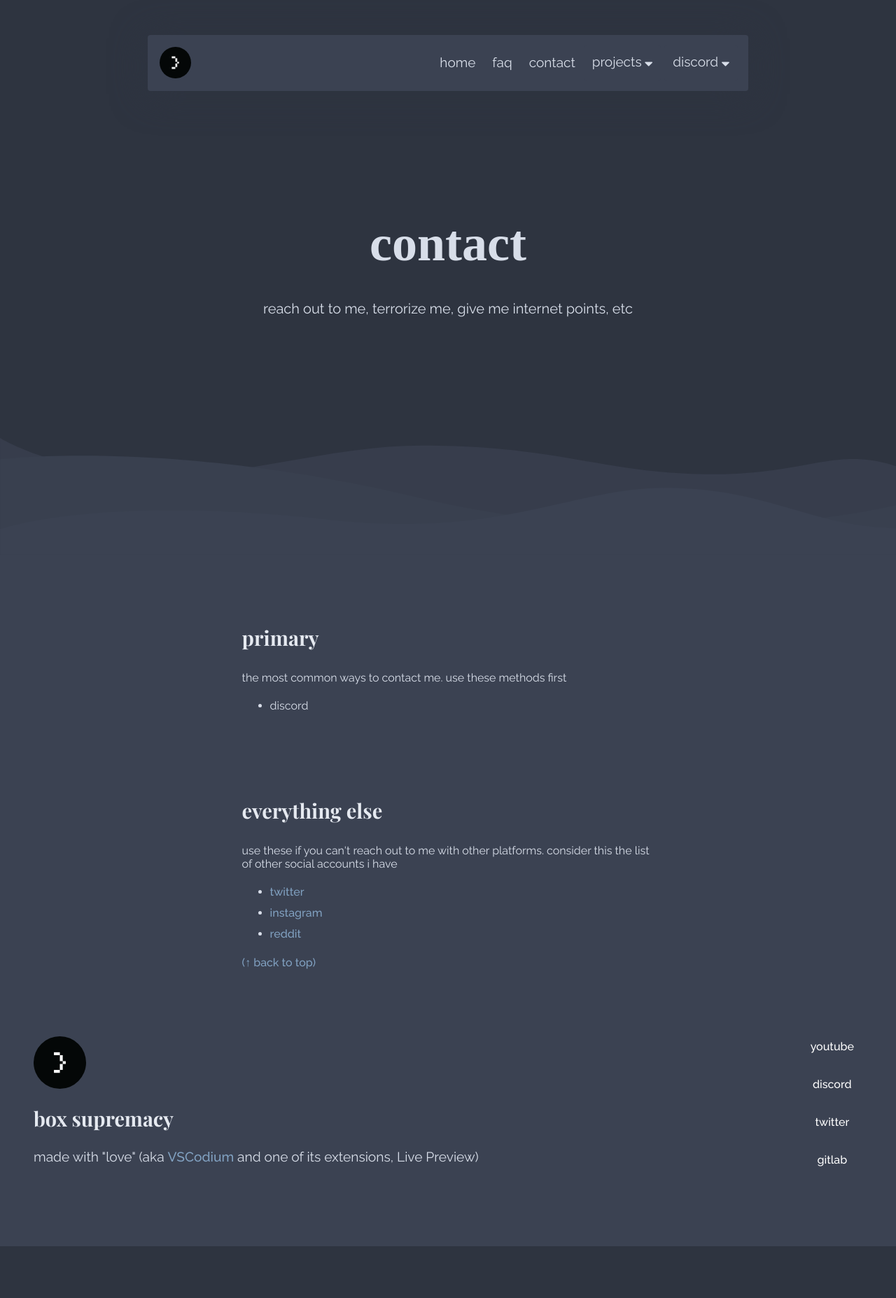
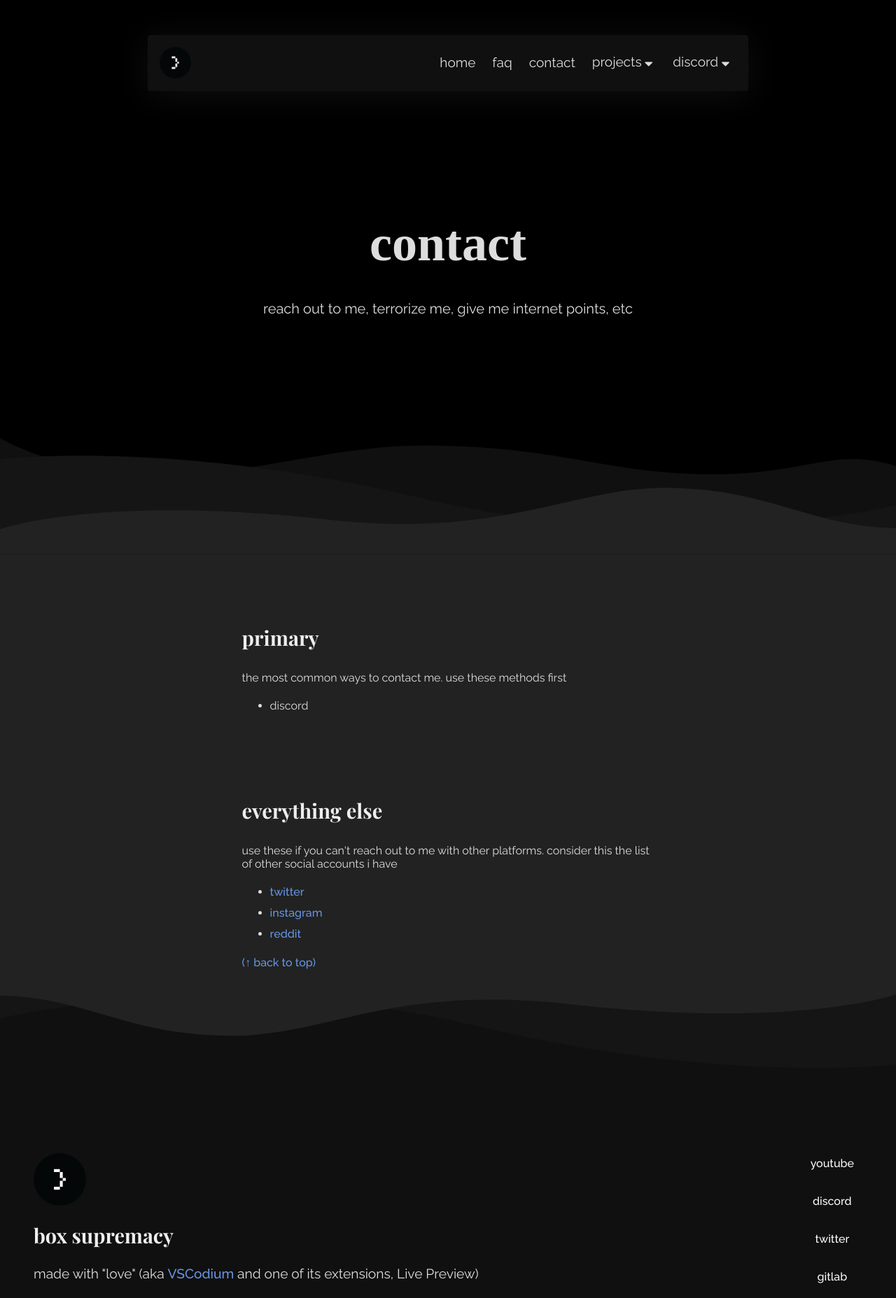
Before and after one commit to boxsux/box.lol, a plain HTML site: page contact/index.html in a window 1280 px wide. Shown: the whole page at 70% size. Before the commit the page ends 1781 px from the top, so only its background shows below. Drawn offline with nearby package versions, Linux system fonts and the light colour scheme; a web font is replaced by a local one.

Commit message:
New colorscheme!

```diff
--- a/contact/index.html
+++ b/contact/index.html
@@ -39,7 +39,14 @@
                 <p>reach out to me, terrorize me, give me internet points, etc</p>
             </div>
             <section id="main">
-                <div class="flex flex-vert">
+                <div
+                    class="flex flex-vert"
+                    style="
+                        background-image: linear-gradient(to bottom, var(--color-bg), var(--color-bg) 50%, var(--color-bg-bright) 50%, var(--color-bg-bright));
+                        background-size: cover;
+                        background-repeat: no-repeat;
+                    "
+                >
                     <svg viewbox="0 0 1920 250" xmlns="http://www.w3.org/2000/svg" class="divider">
                         <path
                             d="M1920 250H0V0s126.707 78.536 349.975 80.05c177.852 1.203 362.805-63.874 553.803-63.874 290.517 0 383.458 57.712 603.992 61.408 220.527 3.696 278.059-61.408 412.23-17.239"
@@ -79,6 +86,17 @@
                     <div class="section faq-questions" style="text-align: left">
                         <a onclick="document.documentElement.scrollTop = 0;" href="javascript:void(0)">(&uparrow; back to top)</a>
                     </div>
+                    <svg viewbox="0 0 1920 250" xmlns="http://www.w3.org/2000/svg" class="divider bottom-divider">
+                        <path
+                            d="M1920 250H0V0s126.707 78.536 349.975 80.05c177.852 1.203 362.805-63.874 553.803-63.874 290.517 0 383.458 57.712 603.992 61.408 220.527 3.696 278.059-61.408 412.23-17.239"
+                            class="wavedivider1"
+                        ></path>
+                        <path d="M1920 144s-467.917 116.857-1027.243-17.294C369.986 1.322 0 45.578 0 45.578V250h1920V144z" class="wavedivider2"></path>
+                        <path
+                            d="M0 195.553s208.547-75.581 701.325-20.768c376.707 41.908 520.834-67.962 722.545-67.962 222.926 0 311.553 83.523 496.129 86.394V250H0v-54.447z"
+                            class="wavedivider3"
+                        ></path>
+                    </svg>
                 </div>
             </section>
 
--- a/css/navbar.css
+++ b/css/navbar.css
@@ -4,14 +4,14 @@ header {
     left: 0;
     right: 0;
     top: 0;
-    background-color: var(--color-secondary-dark);
-    color: var(--color-title-dark);
+    background-color: var(--color-bg-bright);
+    color: var(--color-title);
     padding: 5px;
     overflow: visible;
     border-radius: 4px;
     width: 67%;
     margin: 50px auto 0;
-    box-shadow: 0 5px 50px #2e3440;
+    box-shadow: 0 5px 50px var(--color-bg-bright);
     z-index: 5;
 }
 
@@ -23,7 +23,7 @@ header img {
 
 header a {
     float: left;
-    color: var(--color-primary-dark);
+    color: var(--color-paragraph);
     text-align: center;
     padding: 12px;
     text-decoration: none;
@@ -45,11 +45,11 @@ header a.logo {
 
 header a:hover {
     color: var(--light-blue);
-    background-color: var(--color-third-dark);
+    background-color: var(--color-bg-brighter);
 }
 
 header a:active {
-    background-color: var(--color-fourth-dark);
+    background-color: var(--color-bg-brightest);
 }
 
 .topnav-content {
@@ -106,12 +106,12 @@ header a:active {
 
     .topnav-content.responsive .dd-content {
         position: absolute;
-        background-color: var(--color-third-dark);
+        background-color: var(--color-bg-brighter);
         width: 96.2vw;
     }
 
     .topnav-content.responsive .dd-content a:hover {
-        background-color: var(--color-fourth-dark);
+        background-color: var(--color-bg-brightest);
     }
 
     .topnav-content.responsive .dropdown .button {
@@ -133,8 +133,8 @@ header a:active {
     font-size: 19px;
     border: none;
     outline: none;
-    color: var(--color-primary-dark);
-    background-color: var(--color-secondary-dark);
+    color: var(--color-paragraph);
+    background-color: var(--color-bg-bright);
     font-family: inherit;
     font-weight: 400;
     padding: 12px 12px 15.5px;
@@ -146,18 +146,18 @@ header a:active {
 }
 
 .dropdown .button:hover {
-    background-color: var(--color-third-dark);
+    background-color: var(--color-bg-brighter);
     color: var(--light-blue);
     transition: all 0.1s ease-in-out;
 }
 
 .dropdown .button:active {
-    background-color: var(--color-fourth-dark);
+    background-color: var(--color-bg-brightest);
 }
 
 .dropdown .dd-active,
 .dropdown .dd-active:hover {
-    background-color: var(--color-fourth-dark);
+    background-color: var(--color-bg-brightest);
     color: var(--light-blue);
 }
 
@@ -176,7 +176,7 @@ header a:active {
 .dd-content {
     display: none;
     position: absolute;
-    background-color: var(--color-third-dark);
+    background-color: var(--color-bg-brighter);
     min-width: 160px;
     box-shadow: 0px 8px 16px 0px rgba(0, 0, 0, 0.2);
     z-index: 1;
@@ -186,16 +186,16 @@ header a:active {
 
 .dd-content a {
     float: none;
-    background-color: var(--color-third-dark);
-    color: var(--color-primary-dark);
+    background-color: var(--color-bg-brighter);
+    color: var(--color-paragraph);
     padding: 12px 16px;
     text-decoration: none;
     display: block;
 }
 
 .dd-content a:hover {
-    background-color: var(--color-fourth-dark);
-    color: var(--color-header-dark);
+    background-color: var(--color-bg-brightest);
+    color: var(--color-header);
 }
 
 .show {
--- a/css/popups.css
+++ b/css/popups.css
@@ -14,8 +14,8 @@
 .popup .popup-text {
     visibility: hidden;
     width: 230px;
-    background-color: var(--color-fourth-dark);
-    color: var(--color-header-dark);
+    background-color: var(--color-bg-brightest);
+    color: var(--color-header);
     text-align: center;
     border-radius: 6px;
     padding: 8px 0;
@@ -35,7 +35,7 @@
     margin-left: -5px;
     border-width: 5px;
     border-style: solid;
-    border-color: var(--color-fourth-dark) transparent transparent transparent;
+    border-color: var(--color-bg-brightest) transparent transparent transparent;
 }
 
 /* Toggle this class when clicking on the popup container (hide and show the popup) */
--- a/css/root.css
+++ b/css/root.css
@@ -24,8 +24,8 @@ html,
 body {
     width: 100%;
     height: 100%;
-    background-color: var(--main-bg-color-dark);
-    color: var(--color-primary-dark);
+    background-color: var(--color-bg);
+    color: var(--color-paragraph);
     margin: 0;
     font-family: 'Raleway', sans-serif;
     font-weight: 400;
@@ -45,7 +45,7 @@ h4,
 h5,
 h6 {
     font-family: 'Playfair Display', serif;
-    color: var(--color-header-dark);
+    color: var(--color-header);
 }
 
 main > div.section:first-child {
@@ -107,7 +107,7 @@ pre {
  * Sections
  */
 .section.faq-questions {
-    background-color: rgb(59, 66, 82);
+    background-color: var(--color-bg-brightest);
     padding: 0 27%;
     margin: 0;
     width: 100%;
@@ -130,7 +130,7 @@ div.section {
     margin: 50px auto;
     padding: 100px 100px 0;
     z-index: 1;
-    background-color: var(--main-bg-color-dark);
+    background-color: var(--color-bg);
 }
 
 div.section.first {
@@ -182,15 +182,15 @@ div.top h1 {
  * Dividers
  */
 .wavedivider1 {
-    fill: rgb(55, 61, 76);
+    fill: var(--color-bg-bright);
 }
 
 .wavedivider2 {
-    fill: rgb(57, 64, 79);
+    fill: var(--color-bg-brighter);
 }
 
 .wavedivider3 {
-    fill: rgb(59, 66, 82);
+    fill: var(--color-bg-brightest);
 }
 
 .divider {
@@ -202,7 +202,7 @@ div.top h1 {
 }
 
 .bottom-divider {
-    transform: rotateZ(180deg);
+    transform: rotateZ(180deg) translateY(0.2px);
 }
 
 /*
@@ -233,7 +233,7 @@ div.top h1 {
 }
 
 .grid > a:hover > div {
-    background-color: var(--color-third-dark);
+    background-color: var(--color-bg-brighter);
 }
 
 .grid > a > div > img {
@@ -251,7 +251,7 @@ div.top h1 {
 }
 
 .grid > a > div > div > span {
-    color: var(--color-primary-dark);
+    color: var(--color-paragraph);
     filter: brightness(85%);
 }
 
@@ -270,7 +270,7 @@ div.top h1 {
 footer {
     margin-top: 50px;
     padding: 6em 3em;
-    background-color: var(--color-secondary-dark);
+    background-color: var(--color-bg-bright);
     display: flex;
     justify-content: space-between;
     line-height: 1.3;
--- a/css/vars.css
+++ b/css/vars.css
@@ -4,14 +4,15 @@
  * Element-specific changes can be specified in other files.
  */
 
-:root {
-    --color-title-dark: #eceff4;
-    --color-header-dark: #e5e9f0;
-    --color-primary-dark: #d8dee9;
-    --color-fourth-dark: #4c566a;
-    --color-third-dark: #434c5e;
-    --color-secondary-dark: #3b4252;
-    --main-bg-color-dark: #2e3440;
+/* Nord colors */
+/* :root {
+    --color-title: #eceff4;
+    --color-header: #e5e9f0;
+    --color-paragraph: #d8dee9;
+    --color-bg: #2e3440;
+    --color-bg-bright: #3b4252;
+    --color-bg-brighter: #434c5e;
+    --color-bg-brightest: #4c566a;
 
     --red: #bf616a;
     --orange: #d08770;
@@ -22,4 +23,25 @@
     --blue: #81a1c1;
     --dark-blue: #5e81ac;
     --purple: #b48ead;
+} */
+
+/* Lukin colors */
+:root {
+    --color-title: #fff;
+    --color-header: #eee;
+    --color-paragraph: #ddd;
+    --color-bg: #000;
+    --color-bg-bright: #101010;
+    --color-bg-brighter: #151515;
+    --color-bg-brightest: #222;
+
+    --red: #ff5252;
+    --orange: #ffab40;
+    --yellow: #ffff00;
+    --green: #47ffa0;
+    --teal: mix(var(--green), var(--light-blue));
+    --light-blue: #40c4ff;
+    --blue: #6796e6;
+    --dark-blue: #485391;
+    --purple: ##e040fb;
 }
```
